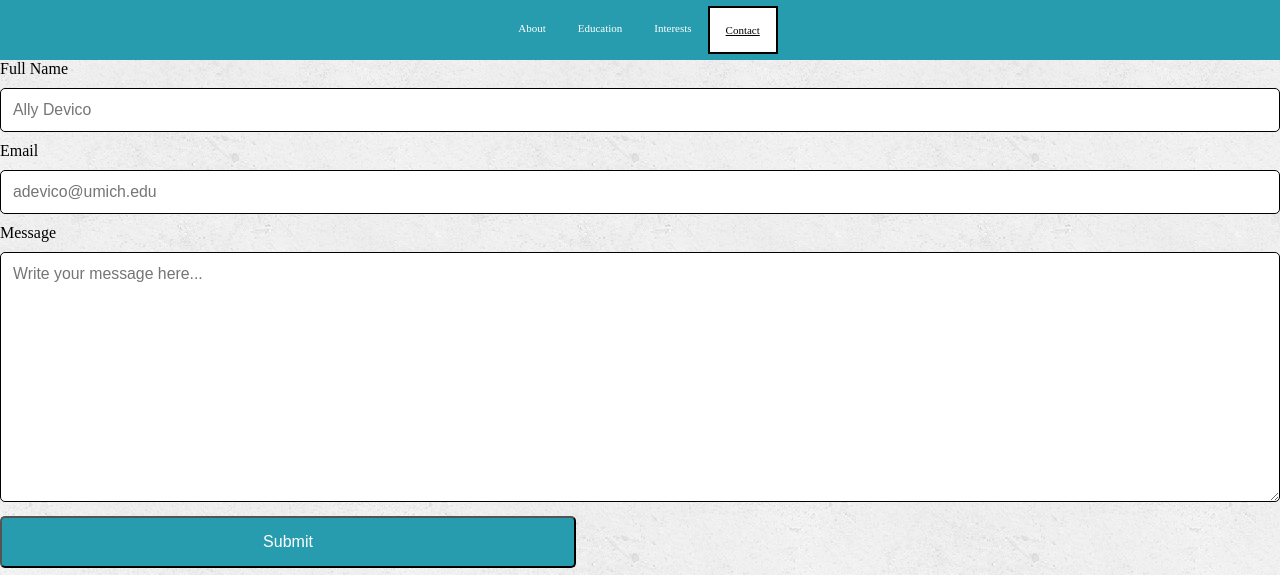
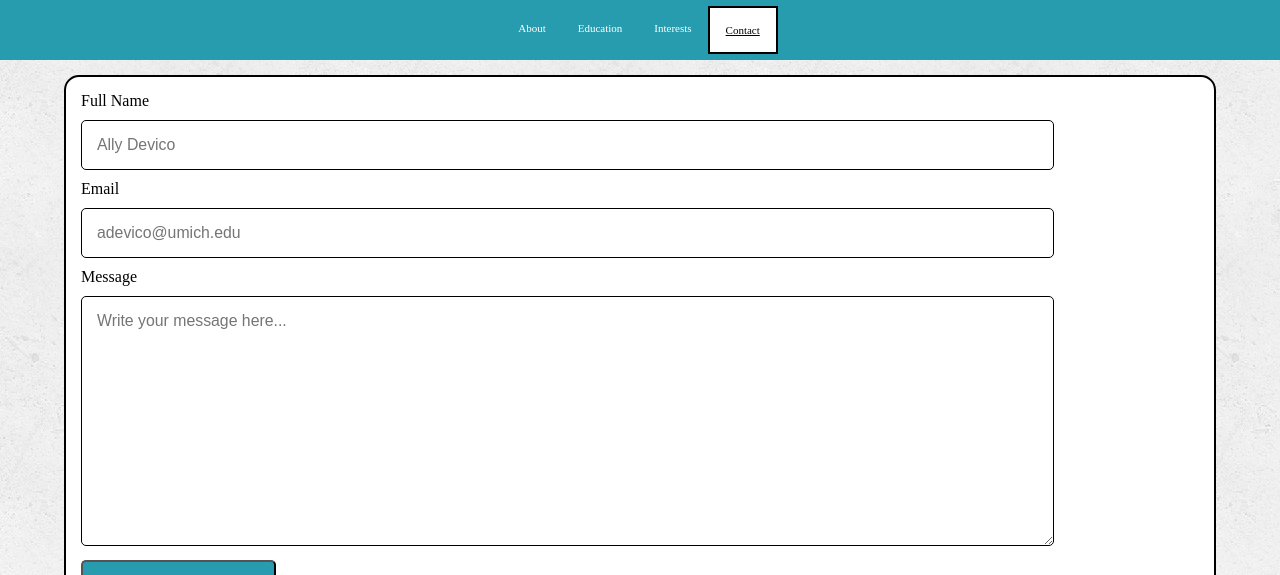
Before and after one commit to allydevico/MobileView, a plain HTML site: page contact.html in a window 1280 px wide. Shown: the top 575 px of the page. Drawn offline with Linux system fonts and the light colour scheme; a web font is replaced by a local one.

Commit message:
Add files via upload

```diff
--- a/css/style.css
+++ b/css/style.css
@@ -153,7 +153,7 @@
 
   input[type=text], select, textarea {
     width: 100%;
-    padding: 12px;
+    padding: 15px;
     border: 1px solid black;
     border-radius: 5px;
     box-sizing: border-box;
@@ -164,9 +164,9 @@
 
   input[type=submit] {
     margin: auto;
-    width: 45%;
+    width: 20%;
+    padding: 15px 15px;
     background-color:#269cae;
-    padding: 15px 15px;
     text-align: center;
     font-size: 16px;
     border-radius: 5px;
@@ -175,14 +175,14 @@
     cursor: pointer;
   }
 
-  .contactForm {
+  .contactform {
     border-radius: 15px;
     background-color: white;
+    padding: 15px;
     width: 90%;
     display: flex;
     margin: auto;
-    padding-top: 20px;
-    margin-top: 20px;
-    margin-bottom: 20px;
+    padding-top: 15px;
+    margin-top: 15px;
     border: 2px solid black;
   }
```
